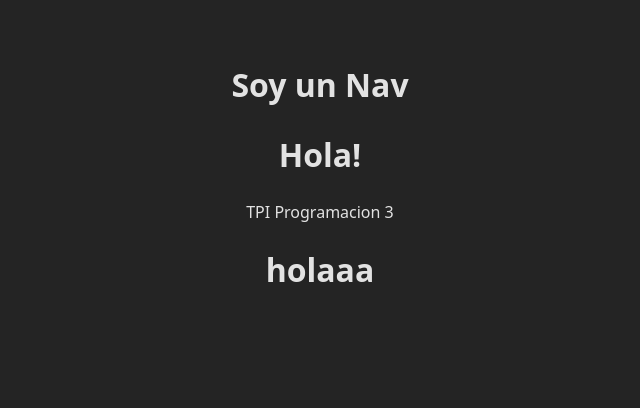
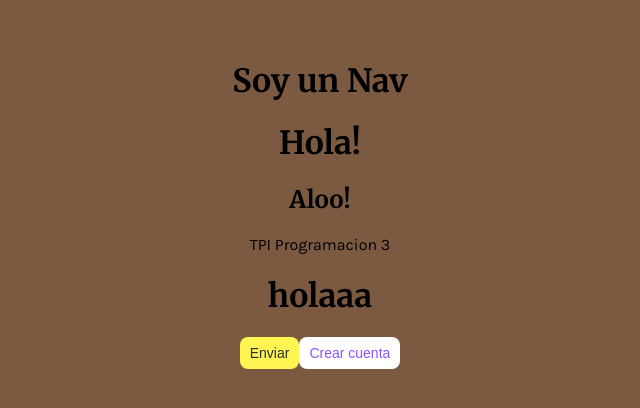
Before and after one commit to GGabi40/TPI-Programacion3, a React (Vite) app in the folder frontend/: page / in a window 1280 px wide. Shown: the top 408 px of the page, without its empty margins (320-960 px from the left). Built offline with nearby package versions, Linux system fonts and the light colour scheme.

Commit message:
Style: add standar

```diff
--- a/frontend/index.html
+++ b/frontend/index.html
@@ -5,6 +5,9 @@
     <link rel="icon" type="image/svg+xml" href="/vite.svg" />
     <meta name="viewport" content="width=device-width, initial-scale=1.0" />
     <title>TPI - TUP | Programacion  3 | Grupo 1</title>
+    <link rel="preconnect" href="https://fonts.googleapis.com">
+    <link rel="preconnect" href="https://fonts.gstatic.com" crossorigin>
+    <link href="https://fonts.googleapis.com/css2?family=Inter:ital,opsz,wght@0,14..32,100..900;1,14..32,100..900&family=Karla:ital,wght@0,200..800;1,200..800&family=Merriweather:ital,opsz,wght@0,18..144,300..900;1,18..144,300..900&family=Nunito:ital,wght@0,200..1000;1,200..1000&family=Quicksand:wght@300..700&family=Raleway:ital,wght@0,100..900;1,100..900&display=swap" rel="stylesheet">
   </head>
   <body>
     <div id="root"></div>
--- a/frontend/src/App.jsx
+++ b/frontend/src/App.jsx
@@ -7,8 +7,11 @@ function App() {
     <>
       <NavBar />
       <h1>Hola!</h1>
+      <h2>Aloo!</h2>
       <p>TPI Programacion 3</p>
       <h1>holaaa</h1>
+      <button>Enviar</button>
+      <button className="action">Crear cuenta</button>
     </>
   )
 }
--- a/frontend/src/index.css
+++ b/frontend/src/index.css
@@ -1,14 +1,74 @@
 :root {
-  font-family: system-ui, Avenir, Helvetica, Arial, sans-serif;
-  line-height: 1.5;
-  font-weight: 400;
+  --principal-font: 'Merriweather', sans-serif;
+  --body-font: 'Inter', system-ui, -apple-system;
+  --body-secondary-font: 'Nunito', system-ui, -apple-system;
+  --body-alternative-font: 'Karla', system-ui, -apple-system;
 
-  color-scheme: light dark;
-  color: rgba(255, 255, 255, 0.87);
-  background-color: #242424;
+  --font-color-light: #2E2E2E;
+  --font-color-dark: white;
 
-  font-synthesis: none;
+  --bg-color-dark: #7C5A41;
+  --bg-color-light: #FAFAFA;;
+  /* --gradient: linear-gradient(45deg, #FAFAFA, #7C5A41); */
+
+  --btn-bgc-primary: #FFF552;
+  --btn-bgc-primary-hover: #c5be37;
+  --btn-color-primary: #2E2E2E;
+  --btn-font-size: 14px;
+
+  --border-radius: 8px;
+
+  --violeta-oscuro: #553A8C;
+  --violeta-robado: #8C52FF;
+  --violeta-claro: #886DBF;
+  --lavander: #D8D8F6;
+  --medio-gris: #706980;
+  --blanco-suave: #FAFAFA;
+  --marron-suave: #AAA76F;
+
+  --input: #978897;
+
+  --bg-color-footer: #2C2C34;
+
   text-rendering: optimizeLegibility;
   -webkit-font-smoothing: antialiased;
   -moz-osx-font-smoothing: grayscale;
 }
+
+body {
+  background-color: var(--bg-color-dark);
+  color: var(--color-dark);
+}
+
+
+h1, h2 {
+  font-family: var(--principal-font);
+}
+
+p {
+  font-family: var(--body-alternative-font);
+}
+
+button {
+  background-color: var(--btn-bgc-primary);
+  color: var(--btn-color-primary);
+  font-size: var(--btn-font-size);
+  border: none;
+  padding: 8px 10px;
+  border-radius: var(--border-radius);
+  transition: background-color 0.3s ease-in-out;
+}
+
+button:hover {
+  cursor: pointer;
+  background-color: var(--btn-bgc-primary-hover);
+}
+
+button.action {
+  background-color: white;
+  color: var(--violeta-robado);
+}
+
+button.action:hover {
+  background-color:  #e4e4e4;
+}
```
